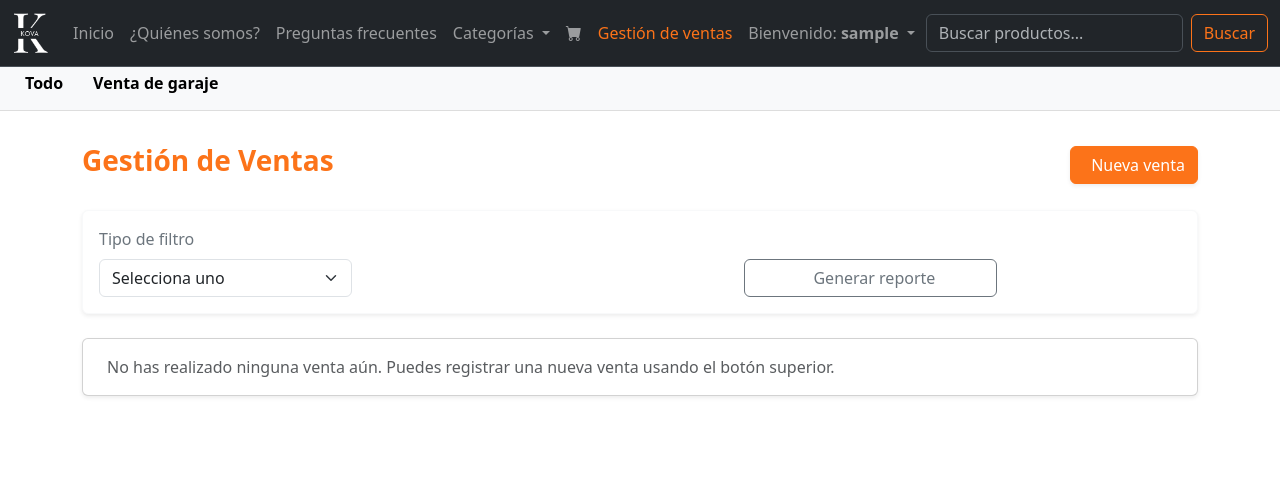
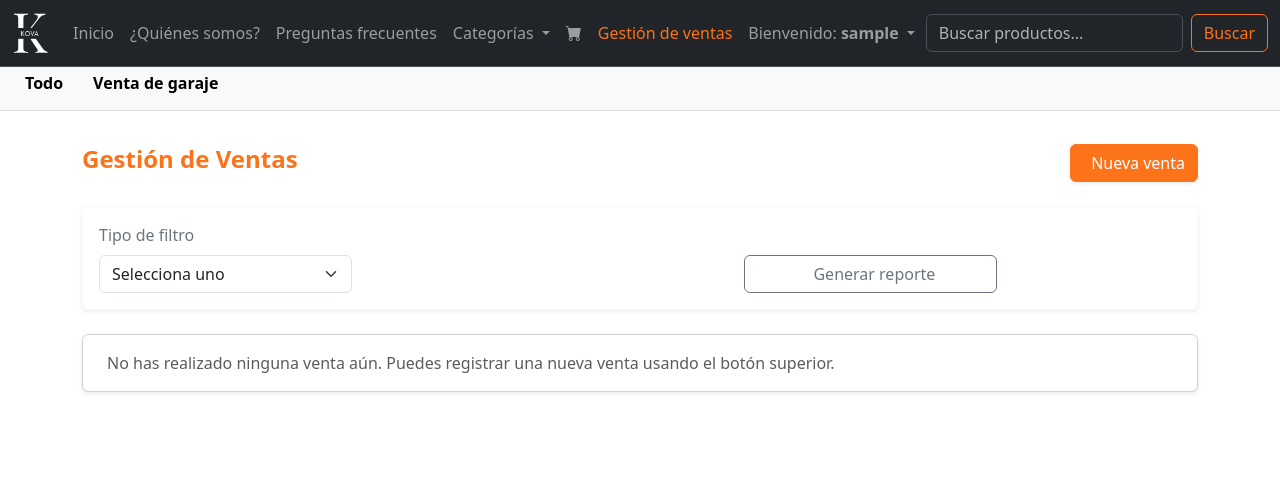
Before and after one commit to ElenaHS/Kovamarket, a Django app: page /ventas/ in a window 1280 px wide. Shown: the top 485 px of the page. Run offline with Django 5.2, Linux system fonts and the light colour scheme; the visitor is signed in with stand-in values (Sample User, id 1); data that the repository does not hold is empty.

Commit message:
Actualizacion bastante grande de la gestion de ventas

```diff
--- a/Tienda/templates/gestionar_venta.html
+++ b/Tienda/templates/gestionar_venta.html
@@ -5,7 +5,7 @@
 
     <!-- Encabezado -->
     <div class="d-flex justify-content-between align-items-center mb-4">
-        <h3 class="fw-bold text-kova">Gestión de Ventas</h3>
+        <h4 class="fw-bold text-kova">Gestión de Ventas</h4>
         <a href="{% url 'nueva_venta' %}" class="btn btn-kova shadow-sm">
             <i class="fas fa-plus-circle me-2"></i> Nueva venta
         </a>
```
